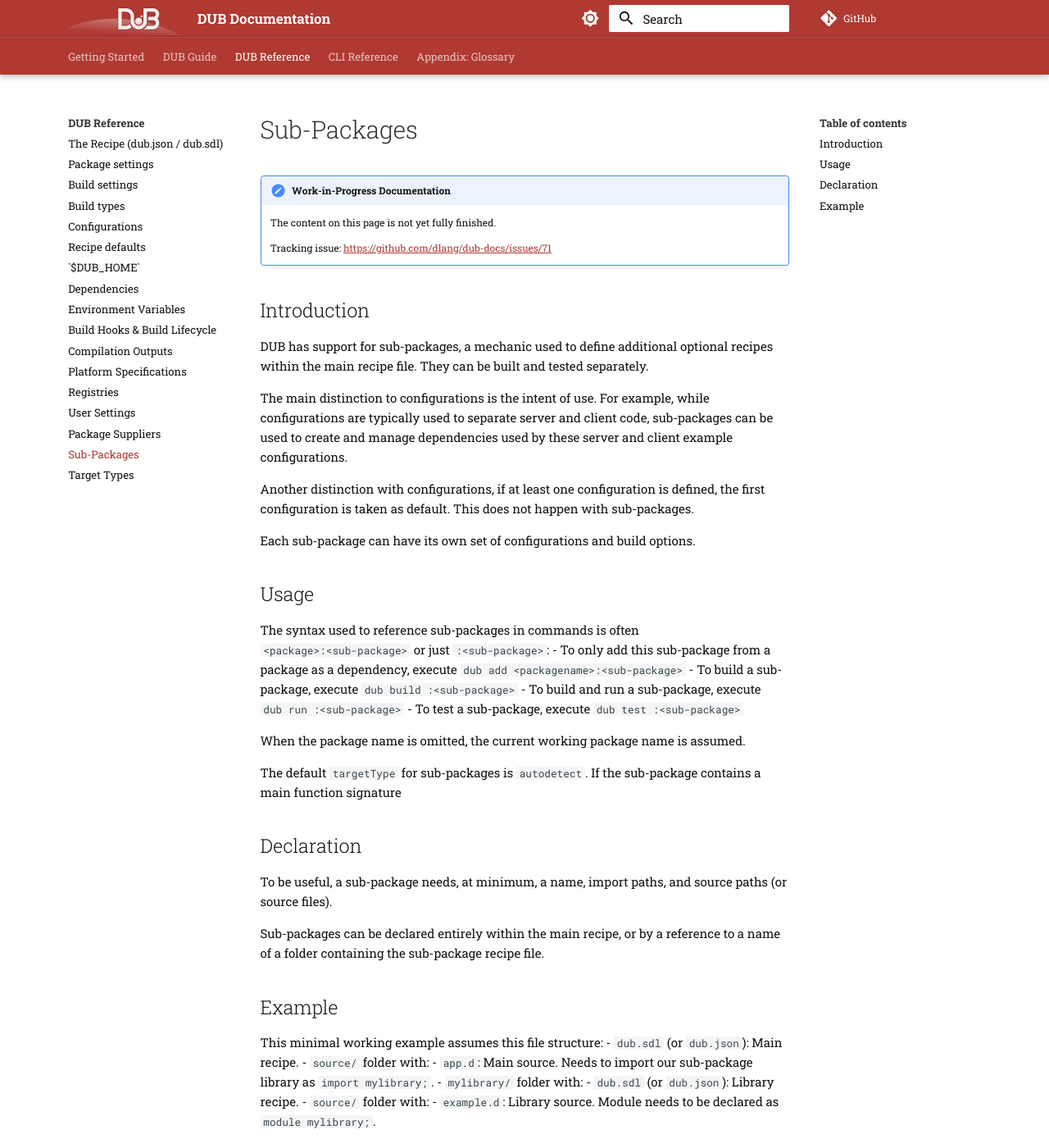
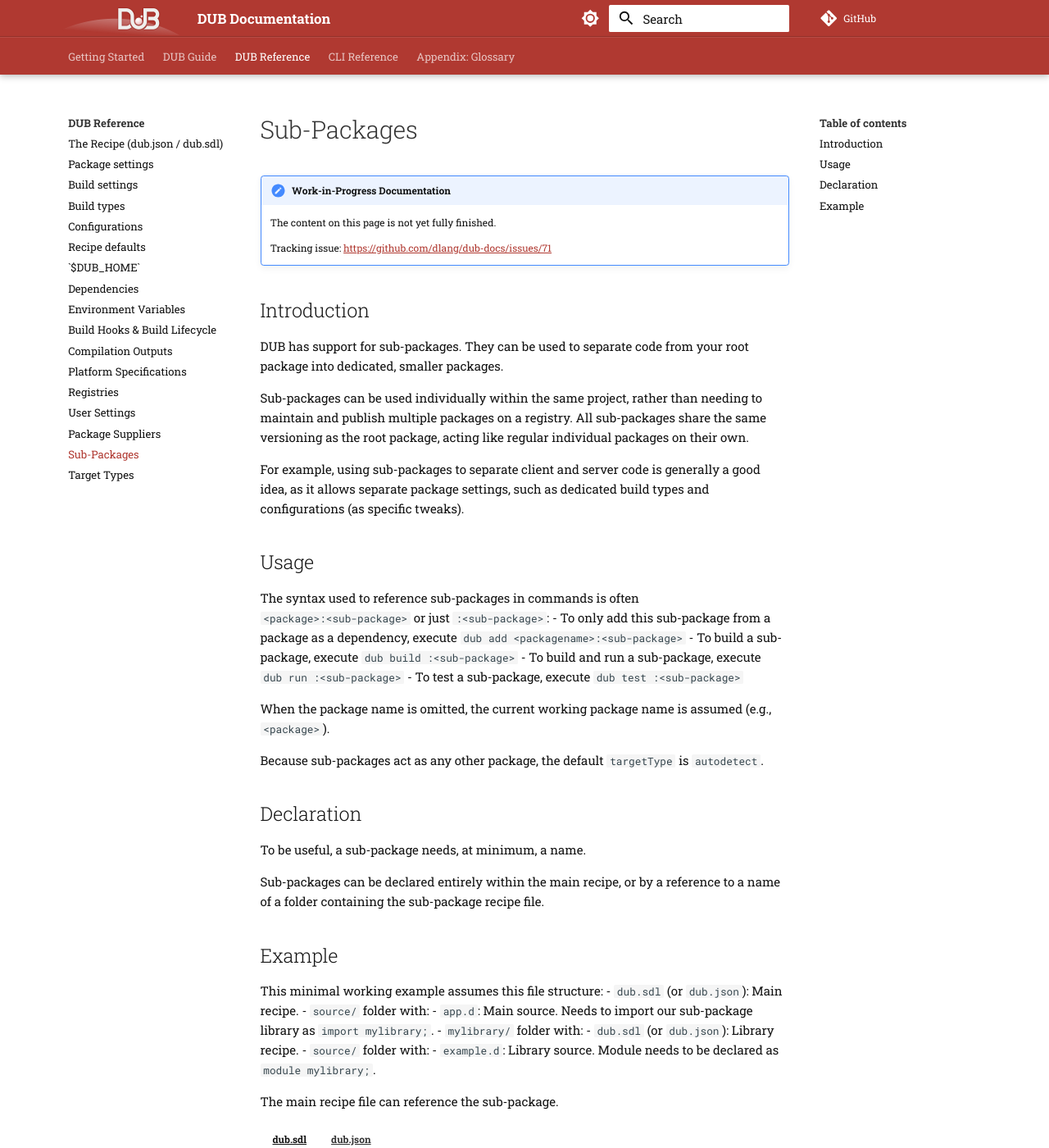
Before and after one commit to dlang/dub-docs, an MkDocs documentation site: the page built from docs/dub-reference/subpackages.md, in a window 1280 px wide and 1400 px high. Shown: the whole window at 82% size. Built offline with MkDocs 1.6.1 and Material for MkDocs 9.7.7, drawn with Linux system fonts in a browser that asks for light colours; comment, search, counter and statistics services are not loaded; some of the changed text lies outside the part shown.

Commit message:
Update intro, targetType autodetect.

````diff
--- a/docs/dub-reference/subpackages.md
+++ b/docs/dub-reference/subpackages.md
@@ -8,18 +8,17 @@
 
 ## Introduction
 
-DUB has support for sub-packages, a mechanic used to define additional optional
-recipes within the main recipe file. They can be built and tested separately.
+DUB has support for sub-packages. They can be used to separate code from
+your root package into dedicated, smaller packages.
 
-The main distinction to configurations is the intent of use. For example,
-while configurations are typically used to separate server and client code,
-sub-packages can be used to create and manage dependencies used by
-these server and client example configurations.
+Sub-packages can be used individually within the same project, rather than
+needing to maintain and publish multiple packages on a registry.
+All sub-packages share the same versioning as the root package, acting
+like regular individual packages on their own.
 
-Another distinction with configurations, if at least one configuration is defined,
-the first configuration is taken as default. This does not happen with sub-packages.
-
-Each sub-package can have its own set of configurations and build options.
+For example, using sub-packages to separate client and server code is
+generally a good idea, as it allows separate package settings, such as
+dedicated build types and configurations (as specific tweaks).
 
 ## Usage
 
@@ -29,15 +28,13 @@
 - To build and run a sub-package, execute `dub run :<sub-package>`
 - To test a sub-package, execute `dub test :<sub-package>`
 
-When the package name is omitted, the current working package name is assumed.
+When the package name is omitted, the current working package name is assumed (e.g., `<package>`).
 
-The default `targetType` for sub-packages is `autodetect`. If the sub-package
-contains a main function signature
+Because sub-packages act as any other package, the default `targetType` is `autodetect`.
 
 ## Declaration
 
-To be useful, a sub-package needs, at minimum, a name, import paths,
-and source paths (or source files).
+To be useful, a sub-package needs, at minimum, a name.
 
 Sub-packages can be declared entirely within the main recipe, or by a
 reference to a name of a folder containing the sub-package recipe file.
@@ -73,7 +70,8 @@
     }
     ```
 
-The sub-package recipe file contains sources and additional configuration.
+The sub-package recipe file can have its own set of dedicated configurations,
+but only needs a name to be usable.
 
 === "mylibrary/dub.sdl"
 
````
